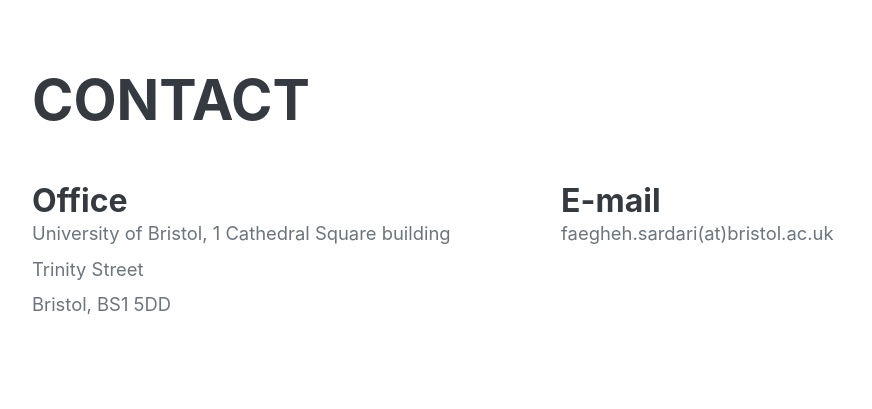
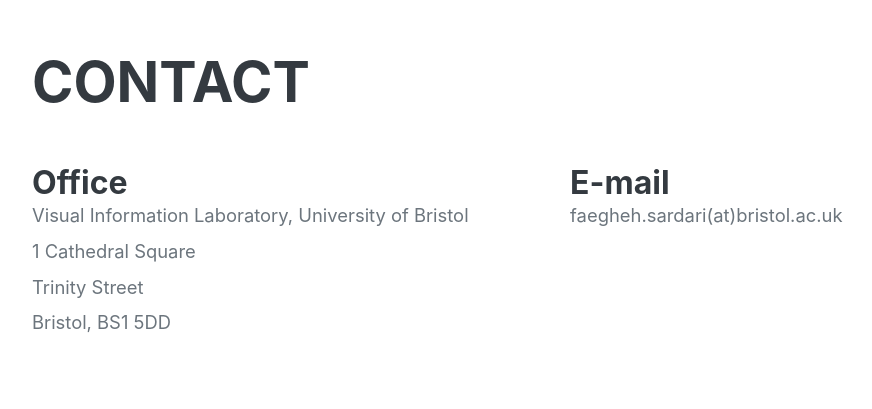
Before and after one commit to fsardari/fsardari.github.io, a plain HTML site: page index.html in a window 1280 px wide. Shown: the part 5142-5551 px from the top of the page, without its empty margins (288-1160 px from the left). Drawn offline with nearby package versions, Linux system fonts and the light colour scheme; a web font is replaced by a local one.

Commit message:
Update index.html

```diff
--- a/index.html
+++ b/index.html
@@ -296,7 +296,8 @@
                     <div class="d-flex flex-column flex-md-row justify-content-between mb-5">
                         <div class="flex-grow-1">
                             <h3 class="mb-0" style="text-transform: none !important; ">Office</h3>
-                            <p class="lead mb-5" style="margin-bottom: 0.5rem !important;">University of Bristol, 1 Cathedral Square building</p>
+                            <p class="lead mb-5" style="margin-bottom: 0.5rem !important;">Visual Information Laboratory, University of Bristol</p>
+                            <p class="lead mb-5" style="margin-bottom: 0.5rem !important;">1 Cathedral Square</p>
                             <p class="lead mb-5" style="margin-bottom: 0.5rem !important;">Trinity Street</p>
                             <p class="lead mb-5">Bristol, BS1 5DD</p>
                         </div>
```
